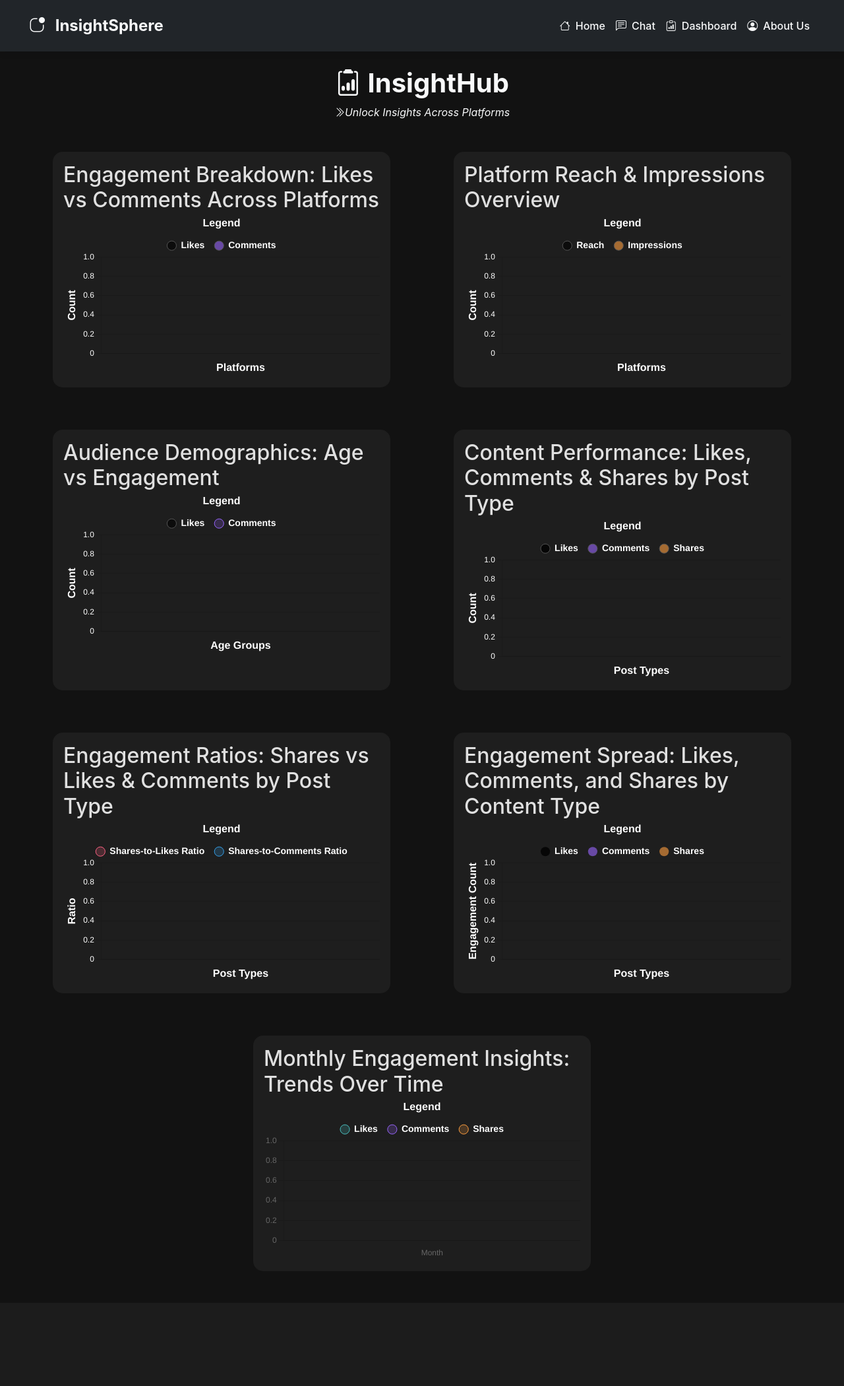
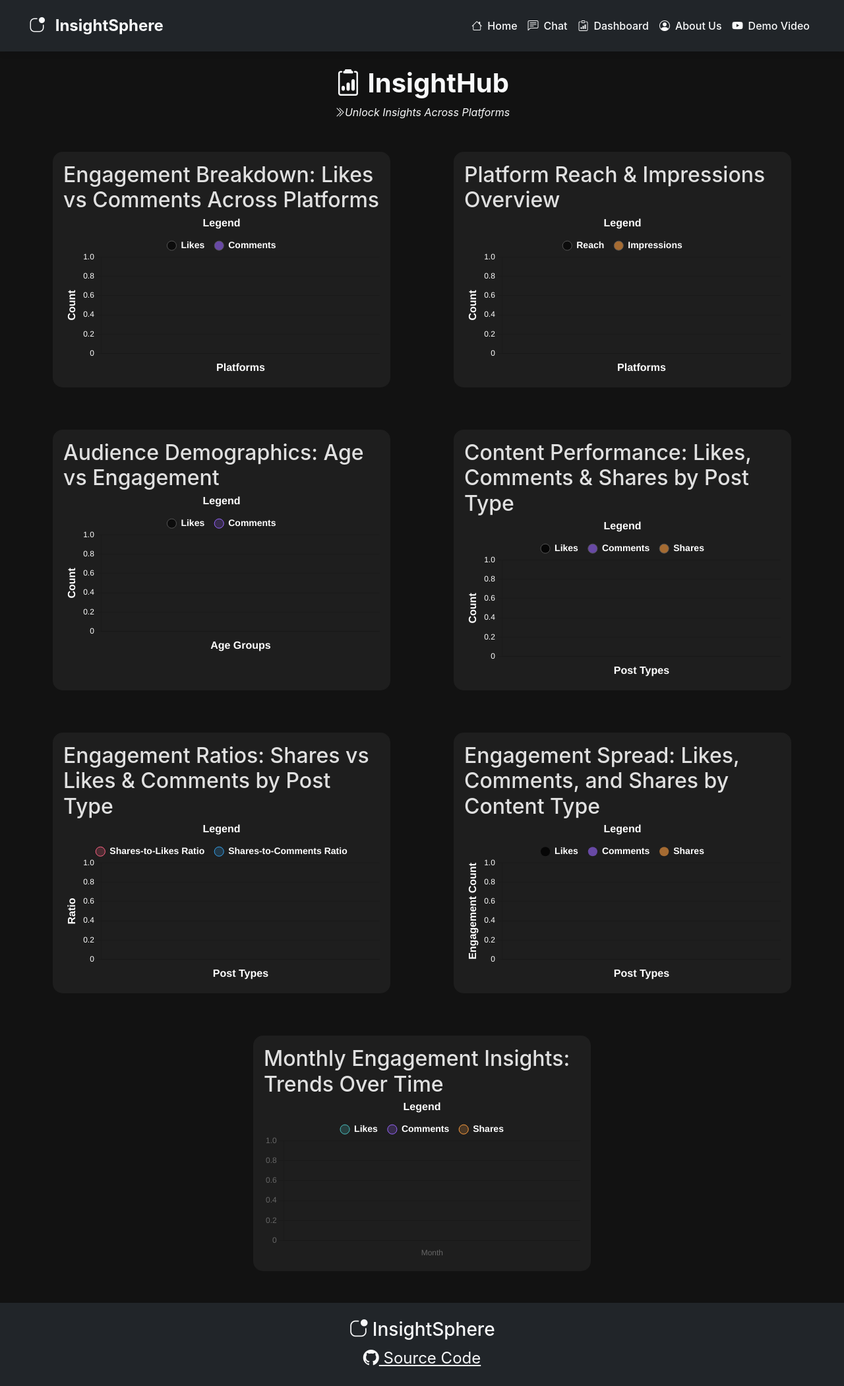
Before and after one commit to Sid3503/InsightSphere, a Flask app: template templates/dashboard.html in a window 1280 px wide. Shown: the whole page at 66% size. Before the commit the page ends 1902 px from the top, so only its background shows below. Run offline with Flask 2, Linux system fonts and the light colour scheme; the template is opened without the code that fills it, so the values that code supplies are empty.

Commit message:
Update dashboard.html

```diff
--- a/templates/dashboard.html
+++ b/templates/dashboard.html
@@ -3,7 +3,8 @@
 <head>
     <meta charset="UTF-8">
     <meta name="viewport" content="width=device-width, initial-scale=1.0">
-    <title>Dashboard | InsightSphere</title>
+    <link rel="icon" href="/static/images/line-chart.png" type="image/x-icon">
+    <title>InsightHub</title>
     <script src="https://cdn.jsdelivr.net/npm/chart.js"></script>
     <link href="https://cdn.jsdelivr.net/npm/bootstrap@5.3.2/dist/css/bootstrap.min.css" rel="stylesheet">
     <link href="https://fonts.googleapis.com/css2?family=Inter:wght@400;500;600&display=swap" rel="stylesheet">
@@ -220,6 +221,11 @@
                         <li class="nav-item">
                             <a class="nav-link text-light" href="/#team">
                                 <i class="bi bi-person-circle" style="margin-right: 8px;"></i>About Us
+                            </a>
+                        </li>
+                        <li class="nav-item">
+                            <a class="nav-link text-light" href="/video">
+                                <i class="bi bi-youtube" style="margin-right: 8px;"></i>Demo Video
                             </a>
                         </li>
                     </ul>
@@ -963,6 +969,15 @@
             },
         });
     </script>
+    <footer class="bg-dark text-light text-center py-4 fade-in-up">
+        <h3>
+            <i class="bi-app-indicator"></i>
+            InsightSphere
+        </h3>
+        <a href="https://github.com/Sid3503/InsightSphere" target="_blank" class="text-light" style="font-size: 1.5rem;">
+            <i class="bi bi-github"></i> Source Code
+        </a>
+    </footer>
     <script src="https://cdn.jsdelivr.net/npm/bootstrap@5.3.2/dist/js/bootstrap.bundle.min.js"></script>
 </body>
 </html>
```
